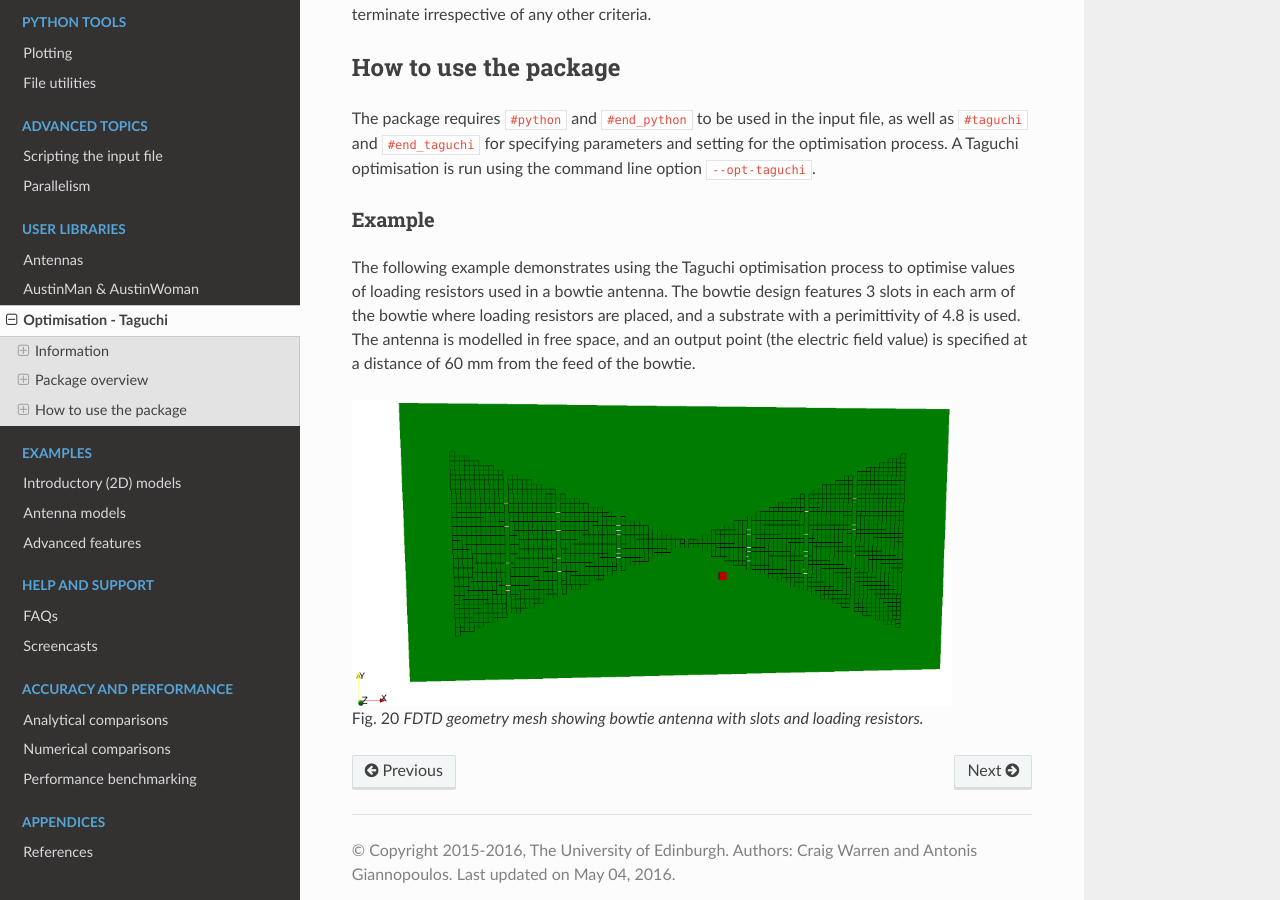
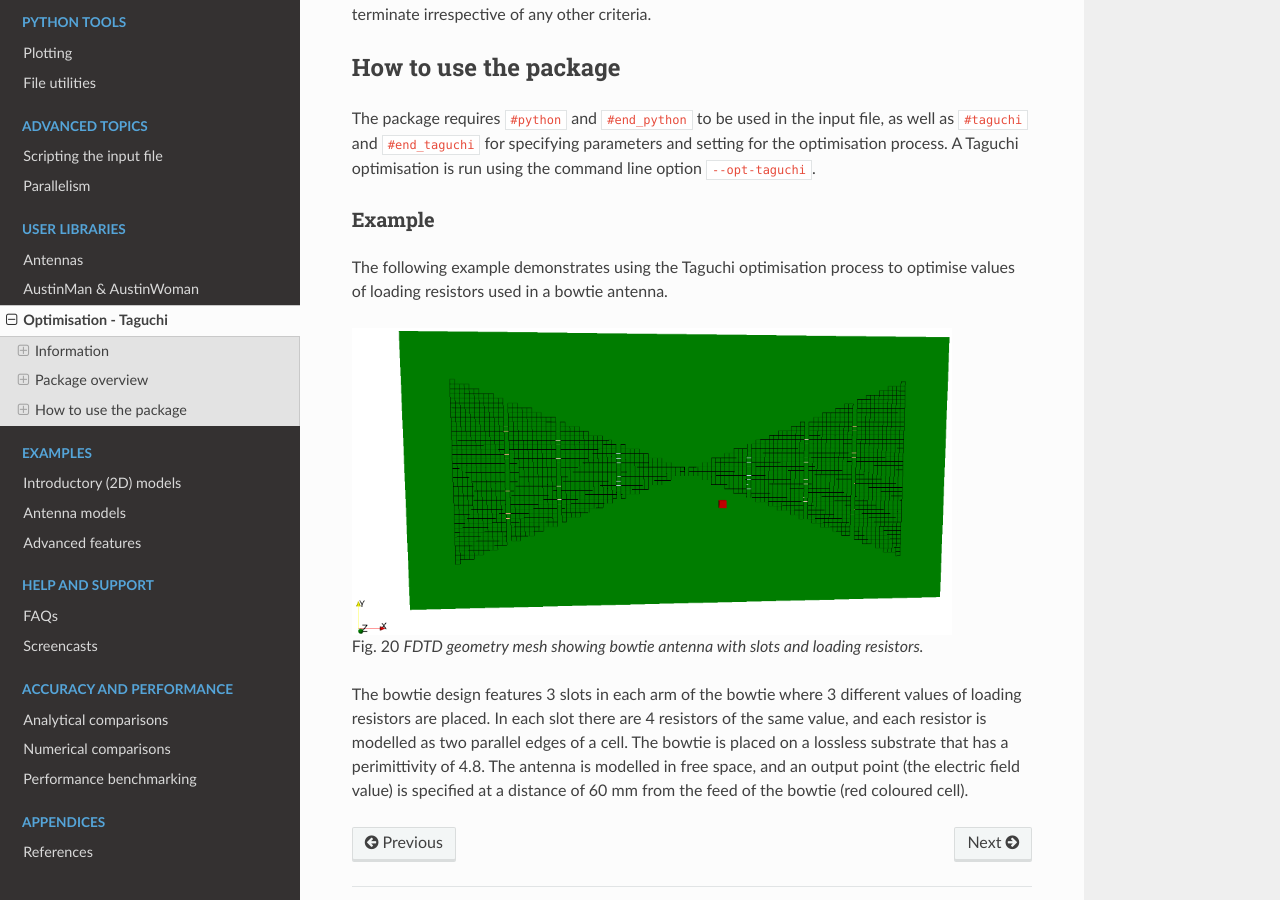
Before and after one commit to gprMax/gprMax, a Sphinx documentation site: the page built from docs/source/user_libs_opt_taguchi.rst, in a window 1280 px wide and 900 px high, scrolled down 2788 px. Built offline with Sphinx 7.4.7 and the Read the Docs theme 2.0.0, drawn with Linux system fonts in a browser that asks for light colours.

Commit message:
Adding text on example model.

```diff
--- a/docs/source/user_libs_opt_taguchi.rst
+++ b/docs/source/user_libs_opt_taguchi.rst
@@ -93,9 +93,11 @@ The package requires ``#python`` and ``#end_python`` to be used in the input fil
 Example
 -------
 
-The following example demonstrates using the Taguchi optimisation process to optimise values of loading resistors used in a bowtie antenna. The bowtie design features 3 slots in each arm of the bowtie where loading resistors are placed, and a substrate with a perimittivity of 4.8 is used. The antenna is modelled in free space, and an output point (the electric field value) is specified at a distance of 60 mm from the feed of the bowtie.
+The following example demonstrates using the Taguchi optimisation process to optimise values of loading resistors used in a bowtie antenna.
 
 .. figure:: images/user_libs/antenna_bowtie_opt.png
     :width: 600 px
 
     FDTD geometry mesh showing bowtie antenna with slots and loading resistors.
+
+The bowtie design features 3 slots in each arm of the bowtie where 3 different values of loading resistors are placed. In each slot there are 4 resistors of the same value, and each resistor is modelled as two parallel edges of a cell. The bowtie is placed on a lossless substrate that has a perimittivity of 4.8. The antenna is modelled in free space, and an output point (the electric field value) is specified at a distance of 60 mm from the feed of the bowtie (red coloured cell).
```
